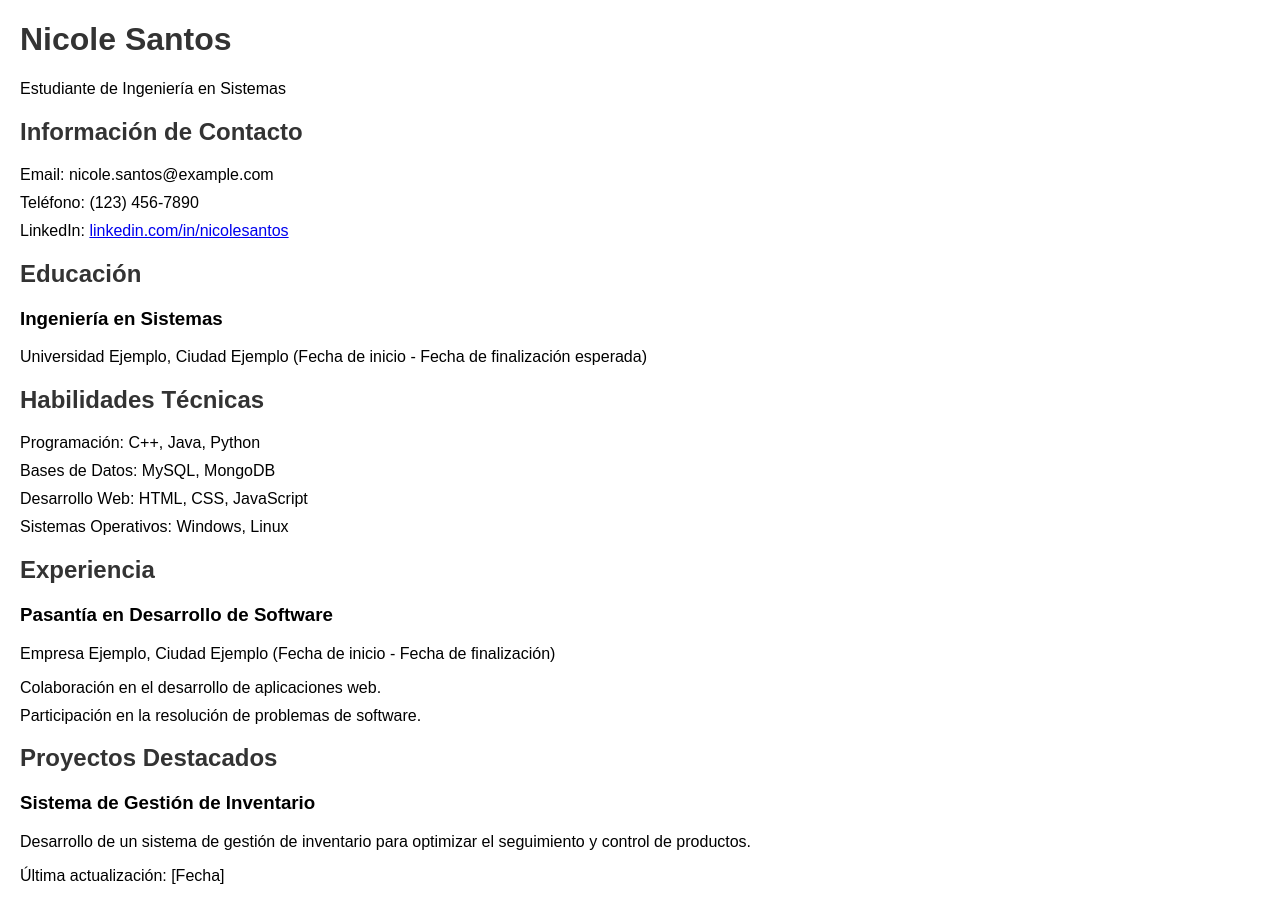
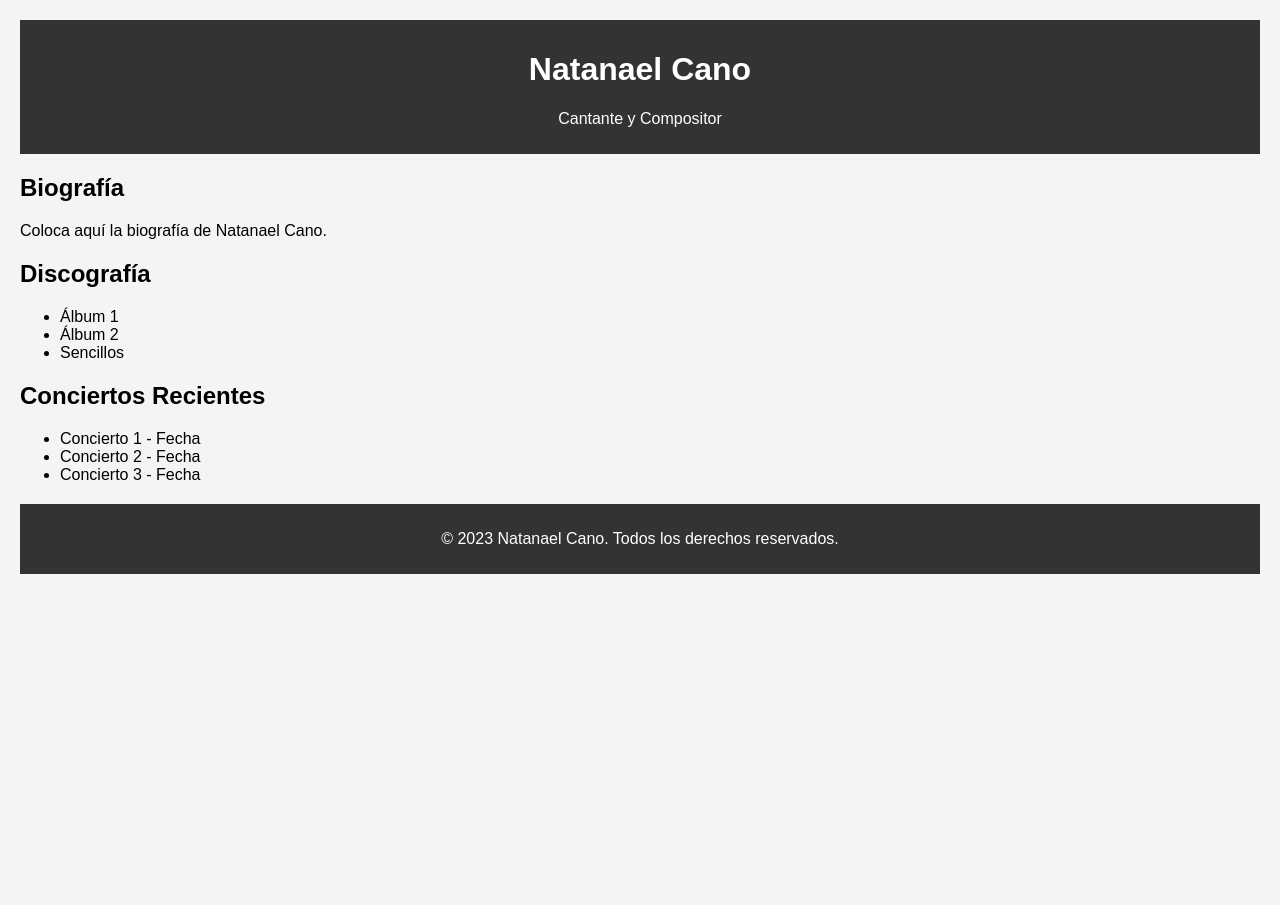
Before and after one commit to Nicole03n/tec-2, a plain HTML site: page index.html in a window 1280 px wide. After the commit the page ends 800 px from the top, so only its background shows below. Drawn offline with Linux system fonts and the light colour scheme.

Commit message:
Update index.html

```diff
--- a/index.html
+++ b/index.html
@@ -3,74 +3,63 @@
 <head>
     <meta charset="UTF-8">
     <meta name="viewport" content="width=device-width, initial-scale=1.0">
-    <title>Curriculum Vitae - Nicole Santos</title>
+    <title>Natanael Cano</title>
     <style>
         body {
             font-family: Arial, sans-serif;
             margin: 20px;
+            background-color: #f4f4f4;
         }
-        h1, h2 {
-            color: #333;
+        header {
+            background-color: #333;
+            color: white;
+            padding: 10px;
+            text-align: center;
         }
-        ul {
-            list-style-type: none;
-            padding: 0;
+        section {
+            margin-top: 20px;
         }
-        li {
-            margin-bottom: 10px;
+        footer {
+            margin-top: 20px;
+            padding: 10px;
+            background-color: #333;
+            color: white;
+            text-align: center;
         }
     </style>
 </head>
 <body>
 
     <header>
-        <h1>Nicole Santos</h1>
-        <p>Estudiante de Ingeniería en Sistemas</p>
+        <h1>Natanael Cano</h1>
+        <p>Cantante y Compositor</p>
     </header>
 
     <section>
-        <h2>Información de Contacto</h2>
+        <h2>Biografía</h2>
+        <p>Coloca aquí la biografía de Natanael Cano.</p>
+    </section>
+
+    <section>
+        <h2>Discografía</h2>
         <ul>
-            <li>Email: nicole.santos@example.com</li>
-            <li>Teléfono: (123) 456-7890</li>
-            <li>LinkedIn: <a href="https://www.linkedin.com/in/nicolesantos" target="_blank">linkedin.com/in/nicolesantos</a></li>
+            <li>Álbum 1</li>
+            <li>Álbum 2</li>
+            <li>Sencillos</li>
         </ul>
     </section>
 
     <section>
-        <h2>Educación</h2>
-        <h3>Ingeniería en Sistemas</h3>
-        <p>Universidad Ejemplo, Ciudad Ejemplo (Fecha de inicio - Fecha de finalización esperada)</p>
-    </section>
-
-    <section>
-        <h2>Habilidades Técnicas</h2>
+        <h2>Conciertos Recientes</h2>
         <ul>
-            <li>Programación: C++, Java, Python</li>
-            <li>Bases de Datos: MySQL, MongoDB</li>
-            <li>Desarrollo Web: HTML, CSS, JavaScript</li>
-            <li>Sistemas Operativos: Windows, Linux</li>
+            <li>Concierto 1 - Fecha</li>
+            <li>Concierto 2 - Fecha</li>
+            <li>Concierto 3 - Fecha</li>
         </ul>
     </section>
 
-    <section>
-        <h2>Experiencia</h2>
-        <h3>Pasantía en Desarrollo de Software</h3>
-        <p>Empresa Ejemplo, Ciudad Ejemplo (Fecha de inicio - Fecha de finalización)</p>
-        <ul>
-            <li>Colaboración en el desarrollo de aplicaciones web.</li>
-            <li>Participación en la resolución de problemas de software.</li>
-        </ul>
-    </section>
-
-    <section>
-        <h2>Proyectos Destacados</h2>
-        <h3>Sistema de Gestión de Inventario</h3>
-        <p>Desarrollo de un sistema de gestión de inventario para optimizar el seguimiento y control de productos.</p>
-    </section>
-
     <footer>
-        <p>Última actualización: [Fecha]</p>
+        <p>&copy; 2023 Natanael Cano. Todos los derechos reservados.</p>
     </footer>
 
 </body>
```
